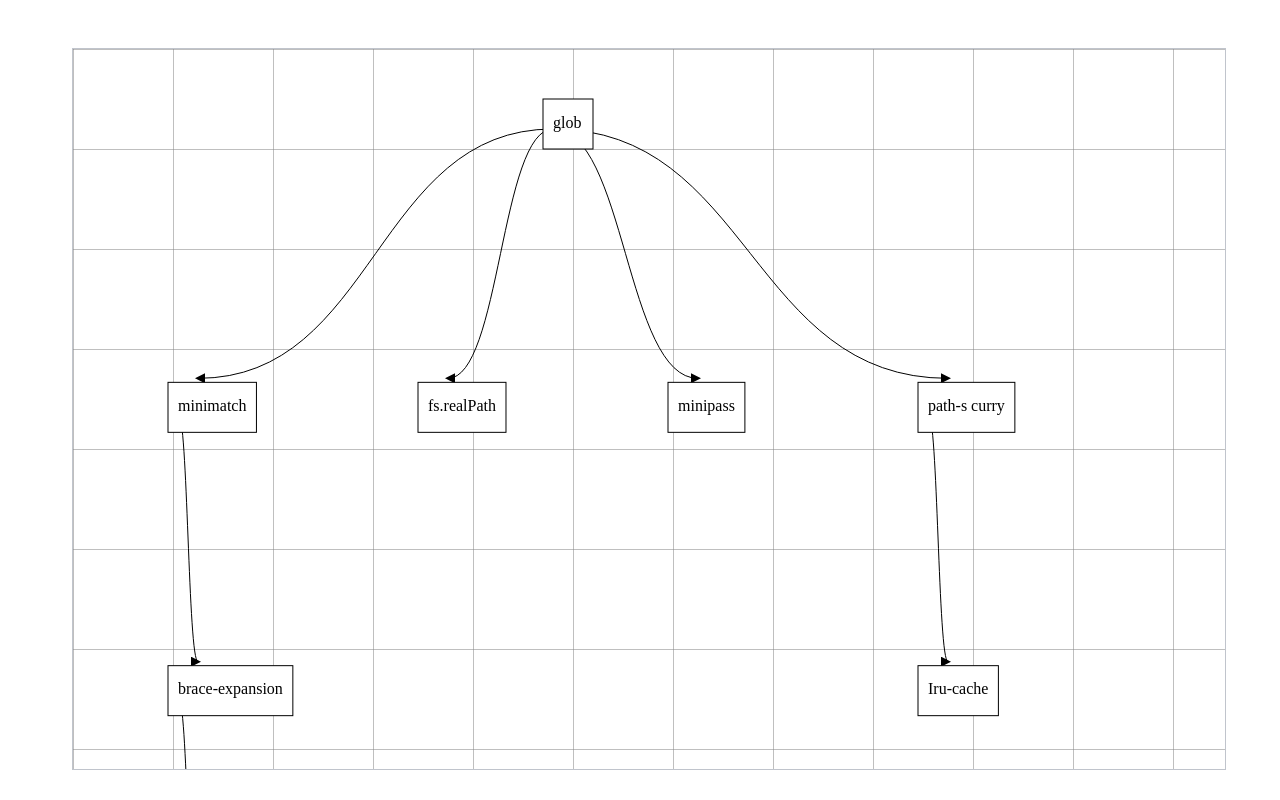
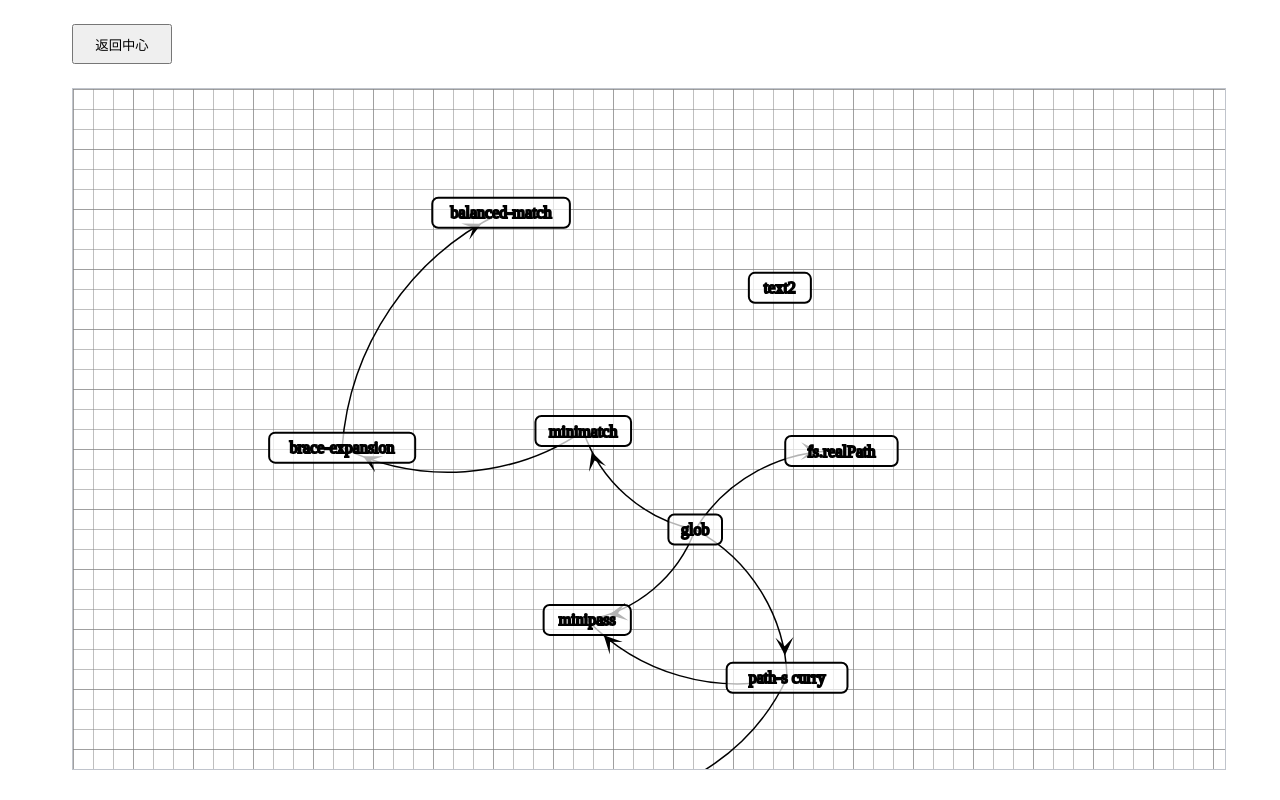
Before and after one commit to Jackson-Mseven/package-analyser, a website: page src/pic.html in a window 1280 px wide. Drawn offline with nearby package versions, Linux system fonts and the light colour scheme.

Commit message:
DAG_INIT

```diff
--- a/src/pic.html
+++ b/src/pic.html
@@ -20,13 +20,35 @@
       user-select: none;
     }
 
+    #backBtn {
+      position: relative;
+      top: 2vh;
+      left: 5vw;
+      display: inline-block;
+      width: 100px;
+      height: 40px;
+    }
+
     #svg_div {
       width: 90vw;
-      height: 90vh;
+      height: 85vh;
       border: 1px solid #c0c4cc;
       position: relative;
       left: 5vw;
       top: 5vh;
+    }
+
+    .link {
+      fill: none;
+      stroke: black;
+      stroke-width: 1.5px;
+      marker-end: url(#arrow);
+    }
+
+    .node {
+      fill: rgba(255, 255, 255, 0.7);
+      stroke: black;
+      stroke-width: 2px;
     }
   </style>
   <script type="text/javascript" src="http://d3js.org/d3.v5.min.js"></script>
@@ -34,234 +56,248 @@
 
 <body>
   <div>
+    <button id="backBtn">返回中心</button>
     <div id="svg_div"></div>
   </div>
   <script>
-    const minX = 1000
-    const minY = 1000
-    const smallGrid = 20
-    const Grid = 100
-    const MARGIN_LEFT = 100
-    const MARGIN_TOP = 50
-    const EVERY_TOTAL_WIDTH = 150
-    const EVERY_TOTAL_HEIGHT = 200
+    const button = document.querySelector("#backBtn");
+    button.addEventListener("click", updateGPosition); //返回初始位置
 
-    //数据
-    const dataset = {
-      name: "glob",
-      children: [
-        {
-          name: "minimatch",
-          children: [
-            {
-              name: "brace-expansion",
-              children: [
-                { name: "balanced-match" }
-              ]
-            }
-          ]
-        },
-        {
-          name: "fs.realPath"
-        },
-        {
-          name: "minipass"
-        },
-        {
-          name: "path-s curry",
-          children: [
-            { name: "Iru-cache" }
-          ]
-        }
-      ]
+    const smallGrid = 20;
+    const Grid = 60;
+    const MARGIN_LEFT = 100;
+    const MARGIN_TOP = 50;
+
+    // 依赖关系数据
+    const data = {
+      nodes: [
+        { id: "glob" },
+        { id: "minimatch" },
+        { id: "brace-expansion" },
+        { id: "balanced-match" },
+        { id: "fs.realPath" },
+        { id: "minipass" },
+        { id: "path-s curry" },
+        { id: "Iru-cache" },
+        { id: "text1" },
+        { id: "text2" },
+      ],
+      links: [
+        { source: "glob", target: "minimatch" },
+        { source: "glob", target: "fs.realPath" },
+        { source: "glob", target: "minipass" },
+        { source: "glob", target: "path-s curry" },
+        { source: "minimatch", target: "brace-expansion" },
+        { source: "brace-expansion", target: "balanced-match" },
+        { source: "path-s curry", target: "minipass" },
+        { source: "path-s curry", target: "Iru-cache" },
+      ],
     };
 
-    //创建一个hierarchy layout
-    const hierarchyData = d3.hierarchy(dataset)
-      .sum(function (d) {
-        return d.value;
-      });
-
-    //创建一个树状图
-    const tree = d3.tree()
-      .size([minX, minY - 150])
-      .separation((a, b) => a.depth + 1);
-
-    //初始化树状图，也就是传入数据,并得到绘制树基本数据
-    const treeData = tree(hierarchyData);
-    console.log('data is:', treeData);
-
-    //得到节点
-    const nodes = treeData.descendants();
-    const links = treeData.links();
-
-    //输出节点和边
-    console.log("节点:", nodes);
-    console.log("边:", links);
-
-    // 添加svg
+    // 添加svg元素
     d3.select("#svg_div")
       .append("svg")
       .attr("id", "SVG")
       .attr("width", "100%")
-      .attr("height", "100%")
+      .attr("height", "100%");
 
     // 绘制栅格背景
-    const defs = d3.select("SVG").append('defs')
-    defs.append('pattern')
-      .attr('id', 'smallGrid')
-      .attr('width', smallGrid)
-      .attr('height', smallGrid)
-      .attr('patternUnits', 'userSpaceOnUse')
-      .append('path')
-      .attr('fill', 'none')
-      .attr('stroke', 'gray')
-      .attr('stoke-width', '0.5')
+    const defs = d3.select("SVG").append("defs");
+    defs.append("pattern")
+      .attr("id", "smallGrid")
+      .attr("width", smallGrid)
+      .attr("height", smallGrid)
+      .attr("patternUnits", "userSpaceOnUse")
+      .append("path")
+      .attr("fill", "none")
+      .attr("stroke", "gray")
+      .attr("stoke-width", "0.5");
 
-    const border = defs.append('pattern')
-    border.attr('id', 'grid')
-      .attr('width', Grid)
-      .attr('height', Grid)
-      .attr('patternUnits', 'userSpaceOnUse')
-      .append('rect')
-      .attr('width', Grid)
-      .attr('height', Grid)
-      .attr('fill', 'url(#smallGrid)')
-    border.append('path')
-      .attr('d', `M ${Grid} 0 L 0 0 0 ${Grid}`)
-      .attr('fill', 'none')
-      .attr('stroke', 'gray')
-      .attr('stroke-width', '1')
+    const border = defs.append("pattern");
+    border.attr("id", "grid")
+      .attr("width", Grid)
+      .attr("height", Grid)
+      .attr("patternUnits", "userSpaceOnUse")
+      .append("rect")
+      .attr("width", Grid)
+      .attr("height", Grid)
+      .attr("fill", "url(#smallGrid)");
+    border.append("path")
+      .attr("d", `M ${Grid} 0 L 0 0 0 ${Grid}`)
+      .attr("fill", "none")
+      .attr("stroke", "gray")
+      .attr("stroke-width", "1");
 
     d3.select("SVG")
-      .append('rect')
-      .attr('id', 'bg-grid')
-      .attr('width', '100%')
-      .attr('height', '100%')
-      .attr('fill', 'url(#grid)')
+      .append("rect")
+      .attr("id", "bg-grid")
+      .attr("width", "100%")
+      .attr("height", "100%")
+      .attr("fill", "url(#grid)");
+
     d3.select("SVG")
       .call(d3.zoom()
         .scaleExtent([0.5, 4])
-        .on('zoom', zoomed))
+        .on("zoom", zoomed));
 
     // 拖拽缩放
     function zoomed() {
-      d3.select("#graph").attr("transform", d3.event.transform)
+      d3.select("#graph").attr("transform", d3.event.transform);
 
-      const k = d3.event.transform.k
+      const k = d3.event.transform.k;
       // 栅格缩放
-      d3.select('#smallGrid')
-        .attr('width', smallGrid * k)
-        .attr('height', smallGrid * k)
-      d3.select('#smallGrid')
-        .select('path')
-        .attr('width', smallGrid * k)
-        .attr('height', smallGrid * k)
-        .attr('d', `M ${smallGrid * k} 0 L 0 0 0 ${smallGrid * k}`)
+      d3.select("#smallGrid")
+        .attr("width", smallGrid * k)
+        .attr("height", smallGrid * k);
+      d3.select("#smallGrid")
+        .select("path")
+        .attr("width", smallGrid * k)
+        .attr("height", smallGrid * k)
+        .attr("d", `M ${smallGrid * k} 0 L 0 0 0 ${smallGrid * k}`);
 
-      d3.select('#grid')
-        .attr('width', Grid * k)
-        .attr('height', Grid * k)
-      d3.select('#grid')
-        .select('rect')
-        .attr('width', Grid * k)
-        .attr('height', Grid * k)
-      d3.select('#grid')
-        .select('path')
-        .attr('d', `M ${Grid * k} 0 L 0 0 0 ${Grid * k}`)
+      d3.select("#grid")
+        .attr("width", Grid * k)
+        .attr("height", Grid * k);
+      d3.select("#grid")
+        .select("rect")
+        .attr("width", Grid * k)
+        .attr("height", Grid * k);
+      d3.select("#grid")
+        .select("path")
+        .attr("d", `M ${Grid * k} 0 L 0 0 0 ${Grid * k}`);
     }
 
-    //定义边界
-    const marge = { top: -30, bottom: 0, left: 50, right: 50 };
-
+    // 创建图形容器
     d3.select("#SVG")
       .append("g")
-      .attr("id", "graph")
-      .attr("width", EVERY_TOTAL_WIDTH * nodes.length + MARGIN_LEFT)
-      .attr("height", EVERY_TOTAL_HEIGHT * nodes.length + MARGIN_TOP)
-
-    const g = d3.select("#graph").append("g")
-      .attr("transform", "translate(" + marge.top + "," + marge.left + ")");
-
-    const scale = d3.select("#graph").append("g")
-      .attr("transform", "translate(" + marge.top + "," + marge.left + ")");
+      .attr("id", "graph");
 
 
-    //创建一个贝塞尔生成曲线生成器
-    const Bezier_curve_generator = d3.linkHorizontal()
-      .x(function (d) { return d.x; })
-      .y(function (d) { return d.y; });
+    // 创建力导向图容器
+    const g = d3.select("#graph").append("g");
 
-    // 定义箭头
-    const arrowMarker = d3.select("SVG").append('defs')
-      .append('marker')
-      .attr('id', 'arrow')
-      .attr('markerWidth', 15)
-      .attr('markerHeight', 15)
-      .attr('refX', 7)
-      .attr('refY', 5)
-      .attr('orient', 'auto')
-      .attr('markerUnits', 'userSpaceOnUse');
+    // 根据视口大小更新g元素的位置
+    function updateGPosition() {
+      let viewportWidth = window.innerWidth;
+      let viewportHeight = window.innerHeight;
+      g.attr("transform", `translate(${viewportWidth / 2},${viewportHeight / 2})`);
+      d3.zoom().scaleExtent([0.5, 4]).on("zoom", zoomed).transform(d3.select("SVG"), d3.zoomIdentity); // 重置内部状态
+    }
+    // 在页面加载完成时初始化g元素的位置
+    updateGPosition();
+    // 添加resize事件监听器，以便在视口大小发生变化时更新g元素的位置
+    window.addEventListener("resize", updateGPosition);
 
-    arrowMarker.append('path')
-      .attr('d', 'M0,0 L0,10 L10,5 Z') // 定义箭头的形状
-      .attr('fill', 'black');
+    // 连线
+    const marker = g.append("defs")
+      .append("marker")
+      .attr("id", "arrow")
+      .attr("markerUnits", "strokeWidth")
+      .attr("markerWidth", "18")
+      .attr("markerHeight", "18")
+      .attr("viewBox", "0 0 12 12")
+      .attr("refX", "20") // 调整箭头的位置偏移量
+      .attr("refY", "5.4")
+      .attr("orient", "auto");
 
-    //绘制连线
-    g.append('g')
-      .selectAll('path')
-      .data(links)
+    // 箭头
+    marker.append("path")
+      .attr("d", "M2,2 L10,6 L2,10 L6,6 L2,2")
+      .attr("fill", "black");
+
+    // 创建力导向图模拟
+    const simulation = d3.forceSimulation(data.nodes)
+      .force("link", d3.forceLink(data.links).id(function (d) { return d.id; }).distance(150))
+      .force("charge", d3.forceManyBody().strength(-100)) // 创建斥力
+      .force("center", d3.forceCenter(0, 0)); // 设置中心点
+
+    // 节点拖拽行为
+    function dragstarted(d) {
+      if (!d3.event.active) simulation.alphaTarget(0.3).restart();
+      d.fx = d.x;
+      d.fy = d.y;
+    }
+    function dragged(d) {
+      d.fx = d3.event.x;
+      d.fy = d3.event.y;
+    }
+    function dragended(d) {
+      if (!d3.event.active) simulation.alphaTarget(0);
+      d.fx = null;
+      d.fy = null;
+    }
+
+    // 创建路径  PS:路径与节点有层叠性，故先创新路径为底
+    const link = g.selectAll(".link")
+      .data(data.links)
       .enter()
-      .append('path')
-      .attr('d', function (d) {
-        const start = { x: d.source.x + 10, y: d.source.y + 30 };
-        const end = { x: d.target.x + 30, y: d.target.y - 4 };
-        return Bezier_curve_generator({ source: start, target: end });
-      })
-      .attr('fill', 'none')
-      .attr('stroke', 'black')
-      .attr('stroke-width', 1)
-      .attr('marker-end', 'url(#arrow)'); // 添加箭头
+      .append("path")
+      .attr("class", "link");
 
-    //绘制节点和文字
-    const gs = g.append("g")
-      .selectAll("g")
-      .data(nodes)
-      .enter()
-      .append("g")
-      .attr("transform", function (d) {
-        const cx = d.x;
-        const cy = d.y;
-        return "translate(" + cx + "," + cy + ")";
+    simulation.on("tick", function () {
+      // 定义了路径元素的形状
+      link.attr("d", function (d) {
+        const dx = d.target.x - d.source.x,
+          dy = d.target.y - d.source.y,
+          dr = Math.sqrt(dx * dx + dy * dy);
+        return "M" + d.source.x + "," + d.source.y + "A" + dr + "," + dr + " 0 0,1 " + d.target.x + "," + d.target.y;
       });
 
-    // 绘制矩形节点
-    gs.append("rect")
-      .attr("width", 100)
-      .attr("height", 50)
-      .attr("fill", "white")
-      .attr("stroke", "black")
-      .attr("stroke-width", 1)
-
-    // 绘制文字
-    gs.append("text")
-      .attr("x", 50) // 设置文字的水平居中位置
-      .attr("y", 25) // 设置文字的垂直居中位置
-      .attr("text-anchor", "middle")
-      .attr("dominant-baseline", "middle") // 垂直对齐方式设为middle
-      .text(function (d) {
-        return d.data.name;
+      // 移动节点到最新位置
+      node.attr("transform", function (d) {
+        return "translate(" + d.x + "," + d.y + ")";
       });
-
-    // 遍历节点
-    gs.each(function (d) {
-      const textNode = d3.select(this).select("text"); // 当前节点下的文本元素
-      const textLength = textNode.node().getComputedTextLength(); // 获取文本长度
-      const rectNode = d3.select(this).select("rect"); // 当前节点下的矩形元素
-      rectNode.attr("width", Math.max(50, textLength + 20)); // 动态设置矩形节点的宽度
-      textNode.attr('x', (textLength + 20) / 2); // 动态设置文字的水平位置
     });
 
+    // 创建节点
+    const node = g.selectAll(".node")
+      .data(data.nodes)
+      .enter().append("g")
+      .attr("class", "node")
+      .call(d3.drag()
+        .on("start", dragstarted)
+        .on("drag", dragged)
+        .on("end", dragended));
+
+    const rect = node.append("rect");
+    const text = node.append("text")
+      .text(function (d) { return d.id; })
+      .attr("fill", "black")
+      .attr("text-anchor", "middle")
+      .attr("dominant-baseline", "central")
+      .attr("font-weight", "100");
+
+    const nodePadding = 20; // 文本宽度
+    function updateNodes() {
+      // 边框宽度
+      rect.attr("width", function (d) { return getTextWidth(d.id) + nodePadding; })
+        .attr("height", function (d) { return getTextHeight(d.id) + nodePadding; })
+        .attr("rx", 6)
+        .attr("ry", 6)
+        .attr("x", function (d) { return -getTextWidth(d.id) / 2 - nodePadding / 2; })
+        .attr("y", function (d) { return -getTextHeight(d.id) / 2 - nodePadding / 2; });
+
+      // 创建碰撞力，避免节点重叠
+      simulation.force("collision", d3.forceCollide().radius(function (d) {
+        return Math.max(getTextWidth(d.id), getTextHeight(d.id)) + nodePadding;
+      }))
+    }
+    updateNodes();
+
+    // 获得文本宽高
+    function getTextWidth(text) {
+      const canvas = document.createElement("canvas");
+      const context = canvas.getContext("2d");
+      context.font = "14px Courier New";
+      return context.measureText(text).width;
+    }
+    function getTextHeight(text) {
+      const canvas = document.createElement("canvas");
+      const context = canvas.getContext("2d");
+      context.font = "14px Courier New";
+      const metrics = context.measureText("M");
+      return metrics.actualBoundingBoxAscent + metrics.actualBoundingBoxDescent;
+    }
   </script>
 </body>
 
```
